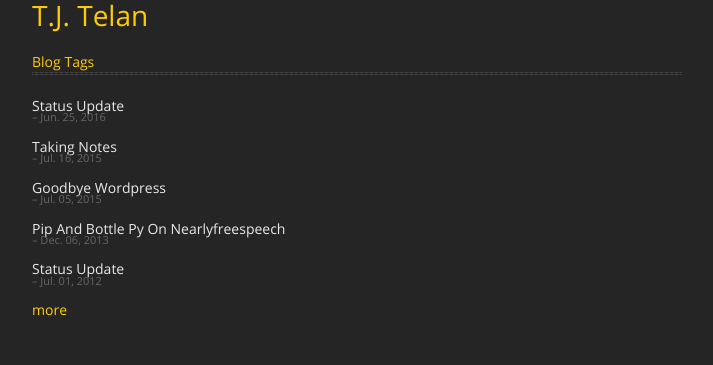
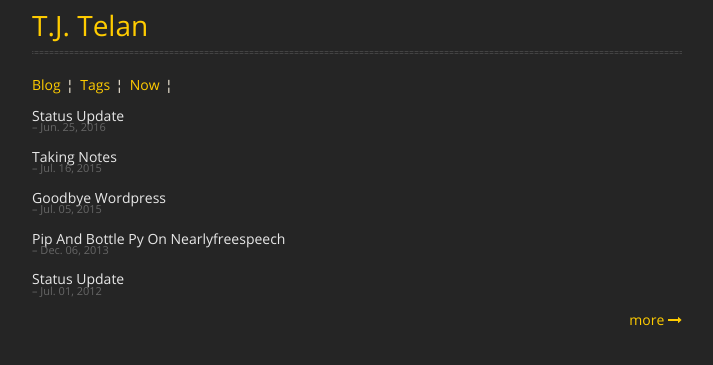
Before and after one commit to tjtelan/tjtelan.github.io, a Jekyll site: the page built from index.html, in a window 1280 px wide. Shown: the top 365 px of the page, without its empty margins (283-996 px from the left). Built offline with Jekyll 4.4.1, drawn with Linux system fonts in a browser that asks for light colours; nearby versions of some CDN libraries; the repository's description, which GitHub fills in, is left out.

Commit message:
Adding now page, playing with page styling

```diff
--- a/_config.yml
+++ b/_config.yml
@@ -17,8 +17,8 @@
 markdown: kramdown
 theme: jekyll-theme-midnight
 
-#sass:
-#  sass_dir: _sass
+sass:
+  sass_dir: _sass
 
 google_analytics: UA-21509172-1
 
--- a/_includes/head.html
+++ b/_includes/head.html
@@ -5,6 +5,7 @@
   <title>{% if page.title %}{{ page.title }}{% else %}{{ site.title }}{% endif %}</title>
   <meta name="description" content="{% if page.excerpt %}{{ page.excerpt | strip_html | strip_newlines | truncate: 160 }}{% else %}{{ site.description }}{% endif %}">
   <link rel="stylesheet" href="{{ '/assets/css/style.css?v=' | append: site.github.build_revision | relative_url }}">
+  <link href="//maxcdn.bootstrapcdn.com/font-awesome/4.2.0/css/font-awesome.min.css" rel="stylesheet">
 
 
   <link rel="canonical" href="{{ page.url | replace:'index.html','' | prepend: site.baseurl | prepend: site.url }}">
--- a/_includes/header.html
+++ b/_includes/header.html
@@ -1,28 +1,15 @@
 <header class="site-header">
 
-    <!-- HEADER
-    <div id="header_wrap" class="outer">
-        <header class="inner">
-          <a id="forkme_banner" href="https://github.com/tjtelan">View on GitHub</a>
-
-          <h1 id="project_title">T.J. Telan</h1>
-          <h2 id="project_tagline">Some-ware between hardware and software</h2>
-
-        </header>
-    </div>
- -->
-
   <div class="wrapper">
-
-    <div id="title">
-      <h1><a class="site-title" href="{{ site.baseurl }}/">{{ site.title | default: site.github.repository_name }}</a></h1>
-      <p>{{ site.description | default: site.github.project_tagline }}</p>
-      <a href="{{ "/blog" | prepend: site.baseurl }}">Blog</a>
-      <a href="{{ "/blog/tags" | prepend: site.baseurl }}">Tags</a>
+      <div id="title">
+        <h1><a class="site-title" href="{{ site.baseurl }}/">{{ site.title | default: site.github.repository_name }}</a></h1>
+      </div>
       <hr>
-    </div>
+      <nav>
+        <li><a href="{{ "/blog" | prepend: site.baseurl }}">Blog</a></li>
+        <li><a href="{{ "/blog/tags" | prepend: site.baseurl }}">Tags</a></li>
+        <li><a href="{{ "/now" | prepend: site.baseurl }}">Now</a></li>
+      </nav>
   </div>
 
-
-
 </header>
--- a/assets/css/style.scss
+++ b/assets/css/style.scss
@@ -2,3 +2,17 @@
 ---
 
 @import "jekyll-theme-midnight";
+
+.wrapper {
+  margin-top: 10px;
+}
+
+nav li {
+  display: inline-block;
+  margin-right: 5px;
+
+  &:after {
+    content: "\00a0 \00a0 \00a6";
+
+  }
+}
--- a/index.html
+++ b/index.html
@@ -1,33 +1,6 @@
 ---
 layout: default
 ---
-
-<div id="main_content_wrap" class="outer">
-    <ul class="post-list">
-      {% for post in paginator.posts %}
-      <li>
-        <h2>
-            <a class="post-link" href="{{ post.url | prepend: site.baseurl }}">{{ post.title }}</a>
-        </h2>
-        <span class="post-meta">{{ post.date | date: "%b %-d, %Y" }}</span>
-        {% if post.tags | size > 0 %}
-            <h4>Tags:</h4>
-            {% for tags in post.tags %}
-                {{ tags }}
-            {% endfor %}
-        {% endif %}
-
-        {% if post.categories | size > 0 %}
-            <h4>Categories:</h4>
-            {% for category in post.categories %}
-                {{ category }}
-            {% endfor %}
-        {% endif %}
-      </li>
-      {% endfor %}
-    </ul>
-</div>
-
 {% if site.posts.size > 0 %}
     <div class="list-group">
         {% for post in site.posts limit: 5 %}
```
Also changed, not shown: _includes/footer.html (+0 -9 lines), now/index.md (added, +16 -0 lines).
